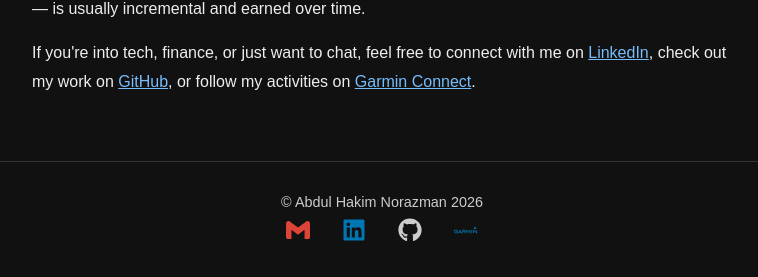
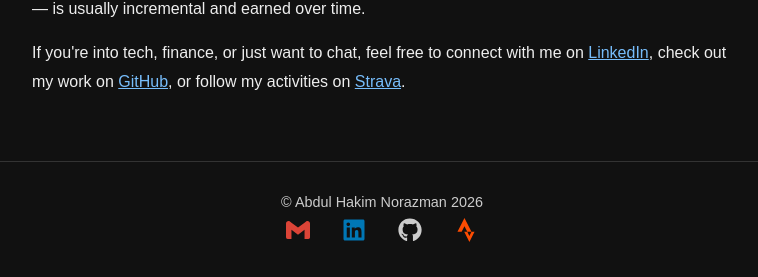
Before and after one commit to FLABDUL/personal-blog, a Gatsby site: page / in a window 1280 px wide. Shown: the part 591-868 px from the top of the page, without its empty margins (258-1016 px from the left). Built offline with nearby package versions, Linux system fonts and the light colour scheme; Gatsby itself is replaced by a stand-in of ours.

Commit message:
Replace Garmin links with Strava profile

```diff
--- a/src/components/Footer.js
+++ b/src/components/Footer.js
@@ -1,6 +1,6 @@
 import React from "react"
 import { FaLinkedin, FaGithub } from "react-icons/fa"
-import { SiGmail, SiGarmin } from "react-icons/si"
+import { SiGmail, SiStrava } from "react-icons/si"
 
 const Footer = () => (
   <footer style={{
@@ -24,8 +24,8 @@ const Footer = () => (
       <a href="https://github.com/FLABDUL" target="_blank" rel="noopener noreferrer" aria-label="GitHub" style={{ margin: "0 1rem", color: "#ccc" }}>
         <FaGithub />
       </a>
-      <a href="https://connect.garmin.com/app/profile/86c7a0bb-2e9b-4793-a9a3-1cb0884ec934" target="_blank" rel="noopener noreferrer" aria-label="Garmin Connect" style={{ margin: "0 1rem", color: "#007cba" }}>
-        <SiGarmin />
+      <a href="https://www.strava.com/athletes/88805607" target="_blank" rel="noopener noreferrer" aria-label="Strava" style={{ margin: "0 1rem", color: "#fc4c02" }}>
+        <SiStrava />
       </a>
     </div>
   </footer>
--- a/src/pages/index.js
+++ b/src/pages/index.js
@@ -30,7 +30,7 @@ export default function HomePage() {
                     If you're into tech, finance, or just want to chat, feel free to connect with me on{" "}
                     <a href="https://linkedin.com/in/flabdul" target="_blank" rel="noopener noreferrer">LinkedIn</a>, check out my work on{" "}
                     <a href="https://github.com/FLABDUL" target="_blank" rel="noopener noreferrer">GitHub</a>, or follow my activities on{" "}
-                    <a href="https://connect.garmin.com/app/profile/86c7a0bb-2e9b-4793-a9a3-1cb0884ec934" target="_blank" rel="noopener noreferrer">Garmin Connect</a>.
+                    <a href="https://www.strava.com/athletes/88805607" target="_blank" rel="noopener noreferrer">Strava</a>.
                 </p>
             </section>
         </Layout>
```
